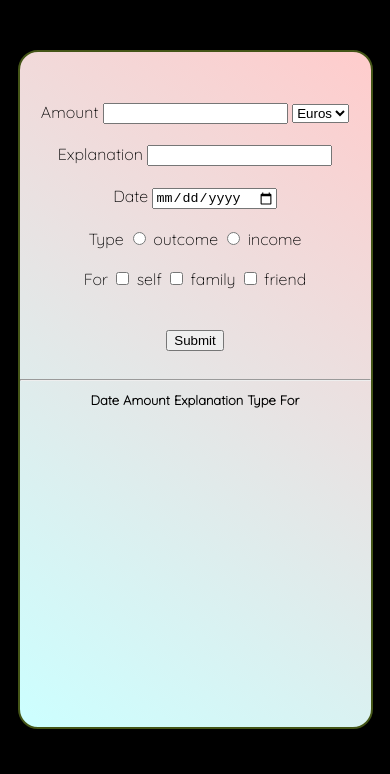
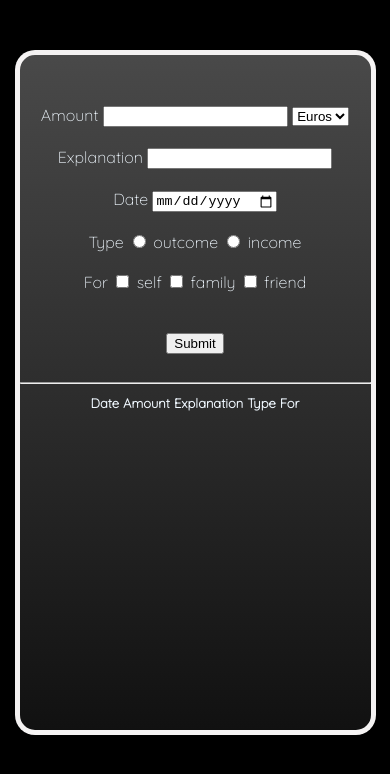
Before and after one commit to AntonisKol/-Responsive-Form-Table, a plain HTML site: page index.html in a window 390 px wide. Drawn offline with Linux system fonts and the light colour scheme.

Commit message:
Add files via upload

```diff
--- a/style.css
+++ b/style.css
@@ -6,7 +6,7 @@ body {
     font-family: 'Poppins', sans-serif;
     font-family: 'Quicksand', sans-serif;
      background-color: black;
-
+     color: aliceblue;
 }
 section {
     margin-top: 50px;
@@ -15,24 +15,24 @@ section {
 table {
     border-spacing: 30px;
     margin:auto;
+     border-radius: 20px;
 }
 .container {
-   background: linear-gradient(35deg,#CCFFFF , #FFCCCC);
+    background: linear-gradient( #494949, #111111);
    height: 80vh;
    width: 50vw;
    margin-top: 100px;
    margin: 50px auto;
-   border: 2px solid rgb(68, 85, 23);
+   border: 5px solid rgba(252, 250, 250, 0.966);
    border-radius: 20px;
 }
-
 @media only screen and (max-width: 800px) {
     .container {
         margin: auto;
           width: 50vw;
            margin-top: 50px;
            border-radius: 20px;
-           background: linear-gradient(35deg,#CCFFFF , #FFCCCC);
+           background: linear-gradient( #494949, #111111);
         }
 }
 @media only screen and (max-width: 600px) {
@@ -41,7 +41,7 @@ table {
           width: 60vw;
            margin-top: 50px;
            border-radius: 20px;
-           background: linear-gradient(35deg,#CCFFFF , #FFCCCC);
+           background: linear-gradient( #494949, #111111);
         }
 }
 table {
@@ -50,14 +50,13 @@ table {
     font-size: small;
 
 }
-
 @media only screen and (max-width: 400px) {
     .container {
         margin: auto;
           width: 90vw;
            margin-top: 50px;
            border-radius: 20px;
-             background: linear-gradient(35deg,#CCFFFF , #FFCCCC);
+           background: linear-gradient( #494949, #111111);
 
         }
     }
```
Also changed, not shown: index.html (+7 -2 lines).
